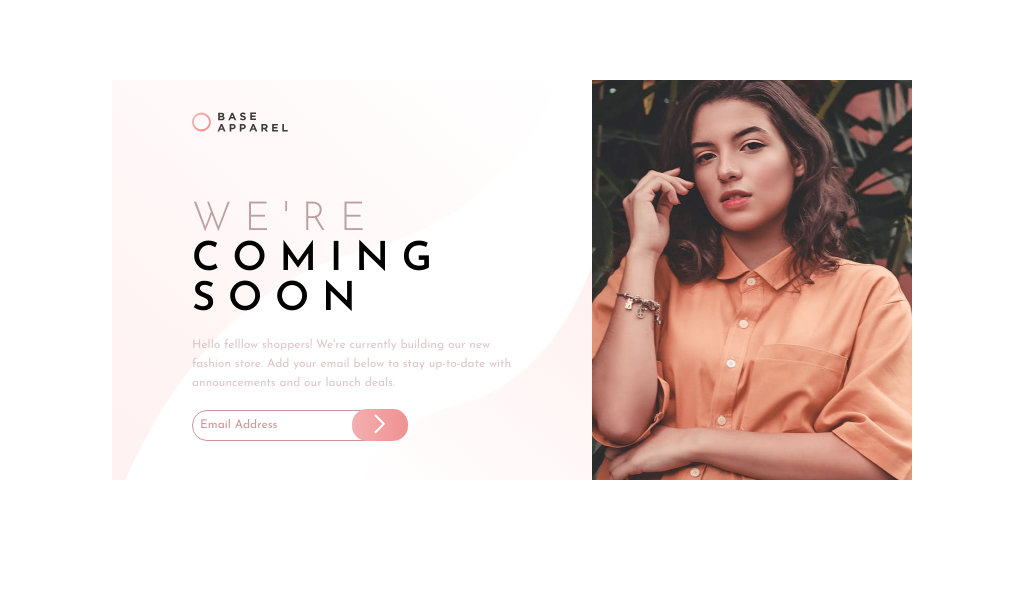
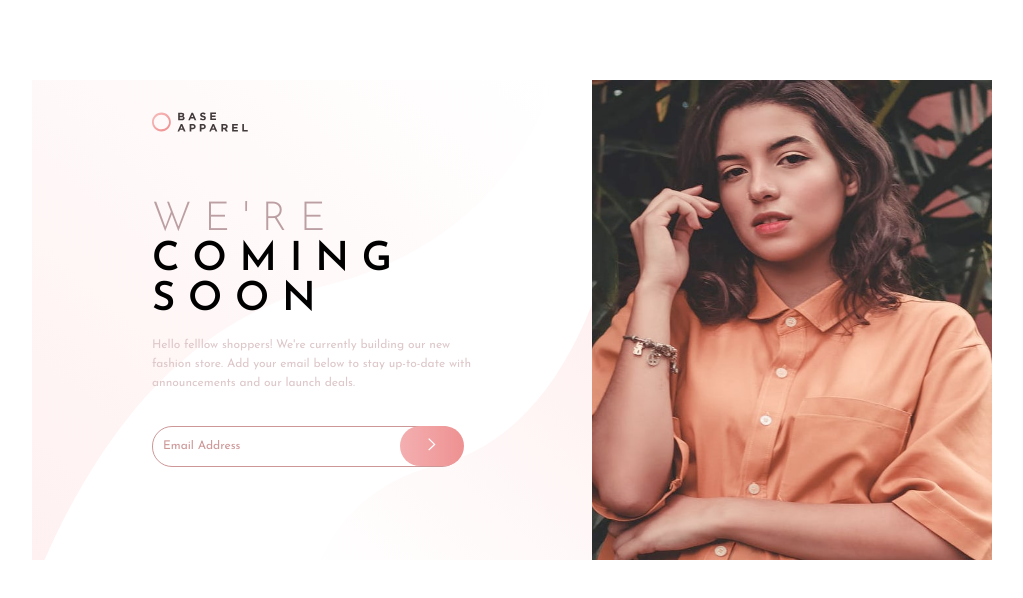
Before and after one commit to HoluwatobiHarbolanle/Girls-Tech, a plain HTML site: page index.html in a window 1280 px wide. Shown: the whole page, without its empty margins (128-1151 px from the left). Drawn offline with Linux system fonts and the light colour scheme.

Commit message:
More styles added for beautification

```diff
--- a/styles.css
+++ b/styles.css
@@ -7,8 +7,8 @@ body{
 }
 
 main{
-    width: 50rem;
-    height: 25rem;
+    width: 60rem;
+    height: 30rem;
     margin: auto;
     margin-top: 5rem;
     display: flex;
@@ -20,8 +20,8 @@ main{
 }
 
 section{
-    width: 30rem;
-    height: 25rem;
+    width: 35rem;
+    height: 30rem;
     background-image: url("./Assets/bg-pattern-desktop.svg");
     background-position: center;
     background-size: cover;
@@ -35,8 +35,8 @@ p{
 
 .hero-img{
     /* height: fit-content; */
-    width: 20rem;
-    height: 25rem;
+    width: 25rem;
+    height: 30rem;
 }
 
 .text-container{
@@ -75,25 +75,24 @@ p{
 
 a{
     display: block;
-    height: 2rem;
-    width: 3.5rem;
+    height: 2.5rem;
+    width: 4rem;
     background-image: linear-gradient(to right,#f4afb0,#ee9192);
-    border-radius: 15px;
+    border-radius: 20px;
     position: absolute;
-    left: 10rem;
+    left: 15.5rem;
 }
 
 input{
-    width: 12rem;
+    width: 18rem;
     font-family:cursive;
     font-family: Josefin Sans;
     font-weight: 400;
     font-size: 12px;
     line-height: 1.2rem;
     border: solid 1px #ce9797;
-    border-radius: 15px;
-    padding: 5px;
-    padding-left: 7px;
+    border-radius: 20px;
+    padding: 10px;
 
 }
 
@@ -101,15 +100,24 @@ input{
     color: #ce9797;
 
 }
+
+
 .arrow-logo{
     margin: auto;
     display: flex;
     justify-content: center;
     align-items: center;
-    margin-top: 5px;
+    margin-top: 12px;
+    width: 0.5rem;
+    height: 0.8rem;
 }
+
 .input-button{
     display: flex;
     align-items: center;
     position: relative;
+    margin-top: 2rem;
 }
+.input:focus{
+    border-color: #ce9797;
+}
```
